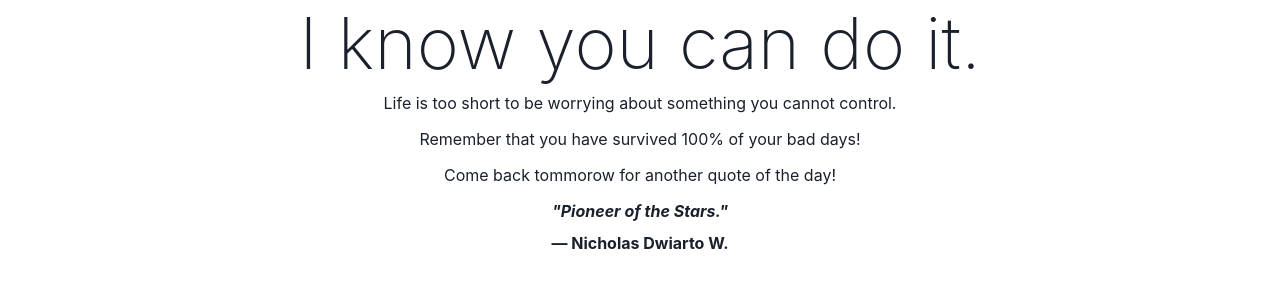
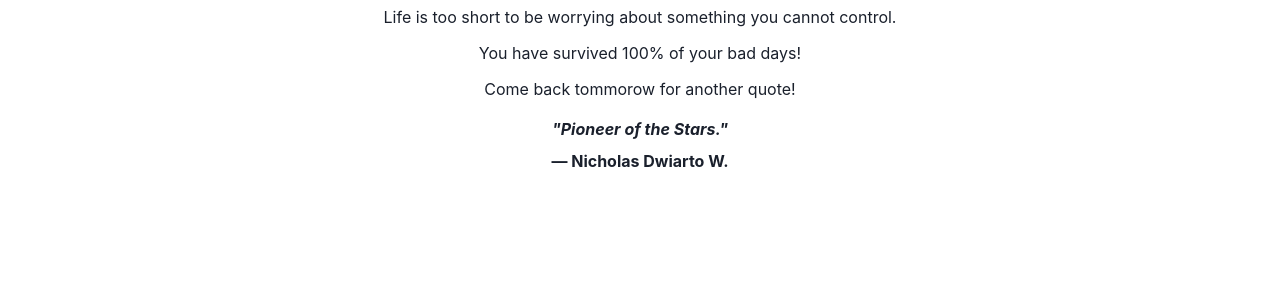
Before and after one commit to lauslim12/Fumi-no, a Next.js app: page /motivation in a window 1280 px wide. Shown: the part 333-638 px from the top of the page. Built offline with nearby package versions, Linux system fonts and the light colour scheme; no server answers.

Commit message:
feat: Implement 'isFullPage' layout

```diff
--- a/components/Home/Fumino.tsx
+++ b/components/Home/Fumino.tsx
@@ -1,16 +1,15 @@
-import { Flex, Heading, Text, VStack } from '@chakra-ui/layout';
+import { Heading, Text, VStack } from '@chakra-ui/react';
 import { memo } from 'react';
 
 const Fumino = () => (
-  <Flex textAlign="center" minH="100vh" align="center" justify="center">
   <VStack spacing={3}>
     <Heading as="h1" size="4xl">
       Fumi-no
     </Heading>
+
     <Text as="h2">If written 史乃, it means 'Your History'.</Text>
     <Text as="h2">So, the question is, what is the good thing that happened to you today?</Text>
   </VStack>
-  </Flex>
 );
 
 export default memo(Fumino);
--- a/components/Motivation/Luck.tsx
+++ b/components/Motivation/Luck.tsx
@@ -1,21 +1,16 @@
-import { Flex, Heading, Text, VStack } from '@chakra-ui/layout';
+import { Heading, Text, VStack } from '@chakra-ui/layout';
 import { memo } from 'react';
-import Quotes from './Quotes';
 
 const Luck = () => (
-  <Flex textAlign="center" minH="100vh" align="center" justify="center">
   <VStack spacing={3}>
     <Heading as="h1" size="4xl">
       I know you can do it.
     </Heading>
 
     <Text as="h2">Life is too short to be worrying about something you cannot control.</Text>
-      <Text as="h2">Remember that you have survived 100% of your bad days!</Text>
-      <Text as="h3">Come back tommorow for another quote of the day!</Text>
-
-      <Quotes />
+    <Text as="h2">You have survived 100% of your bad days!</Text>
+    <Text as="h3">Come back tommorow for another quote!</Text>
   </VStack>
-  </Flex>
 );
 
 export default memo(Luck);
--- a/pages/index.tsx
+++ b/pages/index.tsx
@@ -1,5 +1,6 @@
 import { NextSeo } from 'next-seo';
 import { memo } from 'react';
+import Actions from '../components/Home/Actions';
 import Fumino from '../components/Home/Fumino';
 import Layout from '../components/Layout';
 import { homeSEO } from '../utils/seo';
@@ -8,8 +9,9 @@ const Home = () => (
   <>
     <NextSeo {...homeSEO} />
 
-    <Layout title={['Home']}>
+    <Layout title={['Home']} isFullPage>
       <Fumino />
+      <Actions />
     </Layout>
   </>
 );
--- a/pages/motivation.tsx
+++ b/pages/motivation.tsx
@@ -3,13 +3,15 @@ import Luck from '../components/Motivation/Luck';
 import Layout from '../components/Layout';
 import { NextSeo } from 'next-seo';
 import { motivationSEO } from '../utils/seo';
+import Quotes from '../components/Motivation/Quotes';
 
 const Motivation = () => (
   <>
     <NextSeo {...motivationSEO} />
 
-    <Layout title={['Motivation']}>
+    <Layout title={['Motivation']} isFullPage>
       <Luck />
+      <Quotes />
     </Layout>
   </>
 );
```
Lines whose indentation alone changed are shown as unchanged.
